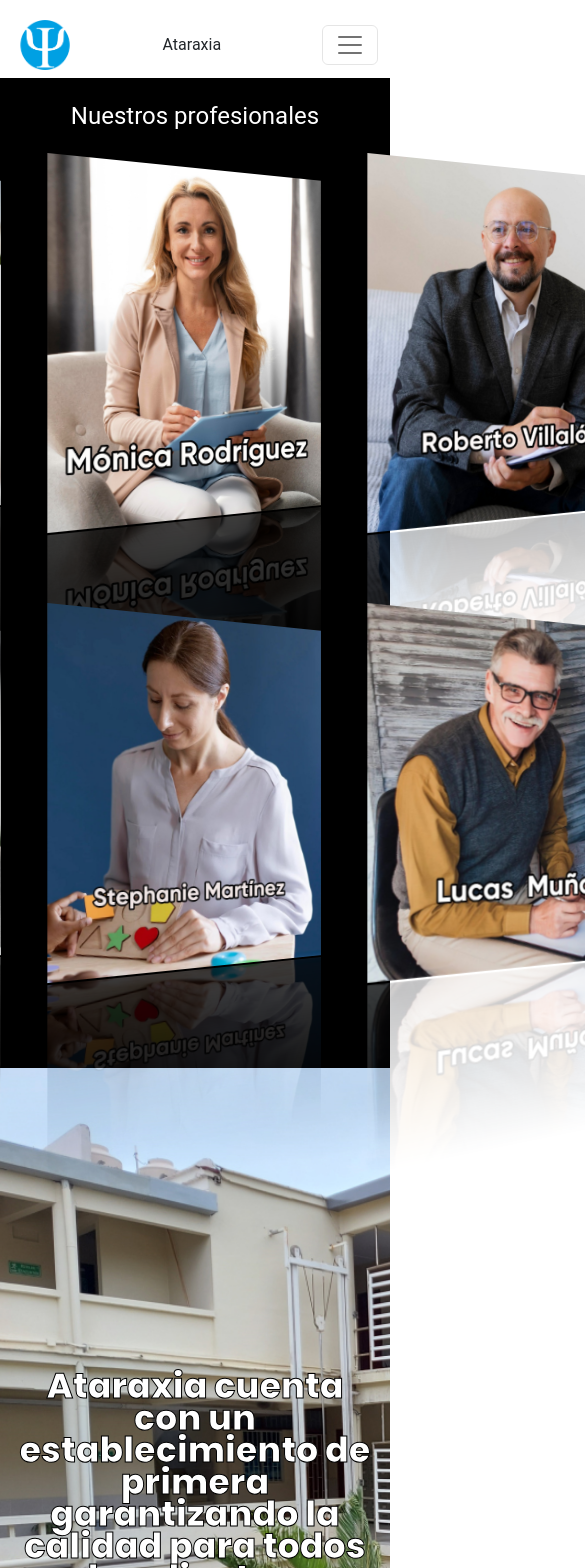
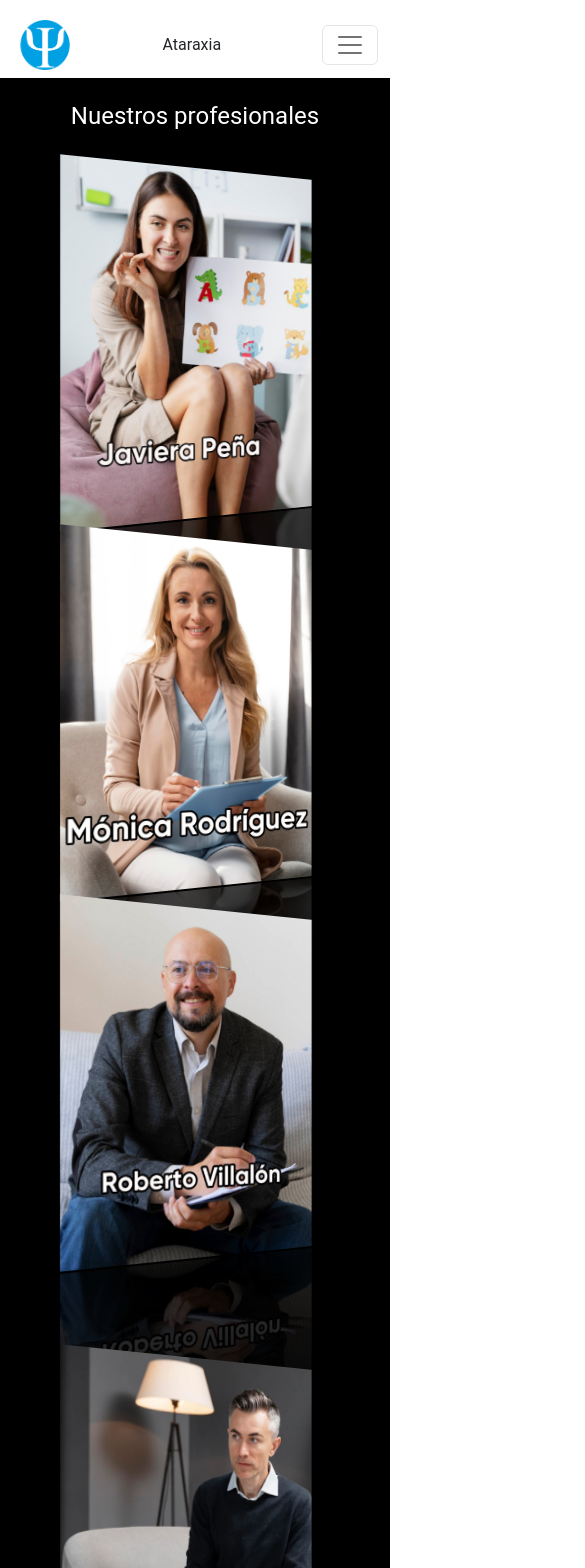
Before and after one commit to anaisfoix/ProyectoIngSoftware, an Angular app: page /team in a window 390 px wide. Shown: the top 1568 px of the page, 585 px wide, since content can reach past the window. Built offline with nearby package versions, Linux system fonts and the light colour scheme.

Commit message:
actualizacion responsive

```diff
--- a/src/app/team/team.component.css
+++ b/src/app/team/team.component.css
@@ -75,3 +75,8 @@
     border-radius: 20px;
     box-shadow: 5px 5px 5px black;
 }
+
+.row{
+  margin-left: 0;
+  margin-right: 0;
+}
--- a/src/app/team/team.component.html
+++ b/src/app/team/team.component.html
@@ -1,12 +1,12 @@
 <div class="professionals_tittle">
     <h1>Nuestros profesionales</h1>
 </div>
-<div class="container-fluid container_professionals Profesionals_color">
+<div class="row container-fluid container_professionals Profesionals_color">
     <img src="../../assets/Fotos/professionals.jpeg" alt="">
     <img src="../../assets/Fotos/professionals2.jpeg" alt="">
     <img src="../../assets/Fotos/professionals3.jpeg" alt="">
 </div>
-<div class="container-fluid container_professionals Profesionals_color">
+<div class="row container-fluid container_professionals Profesionals_color">
     <img src="../../assets/Fotos/professionals4.jpeg" alt="">
     <img src="../../assets/Fotos/professionals5.jpeg" alt="">
     <img src="../../assets/Fotos/professionals6.jpeg" alt="">
```
